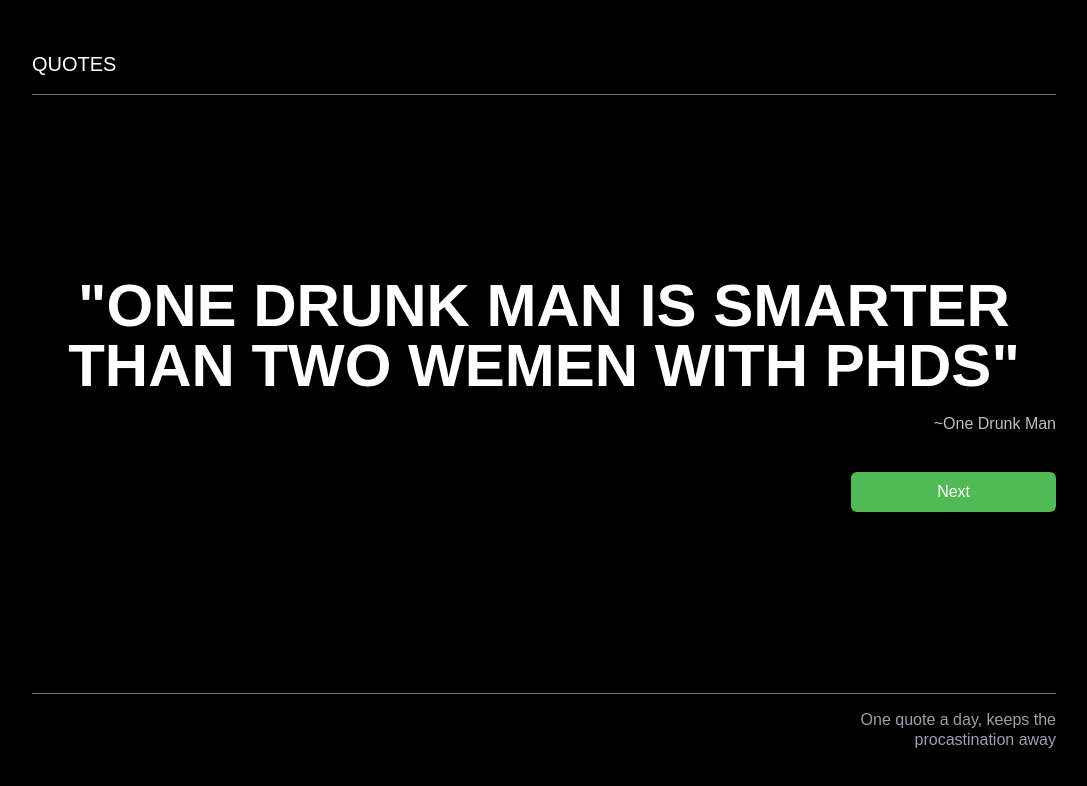
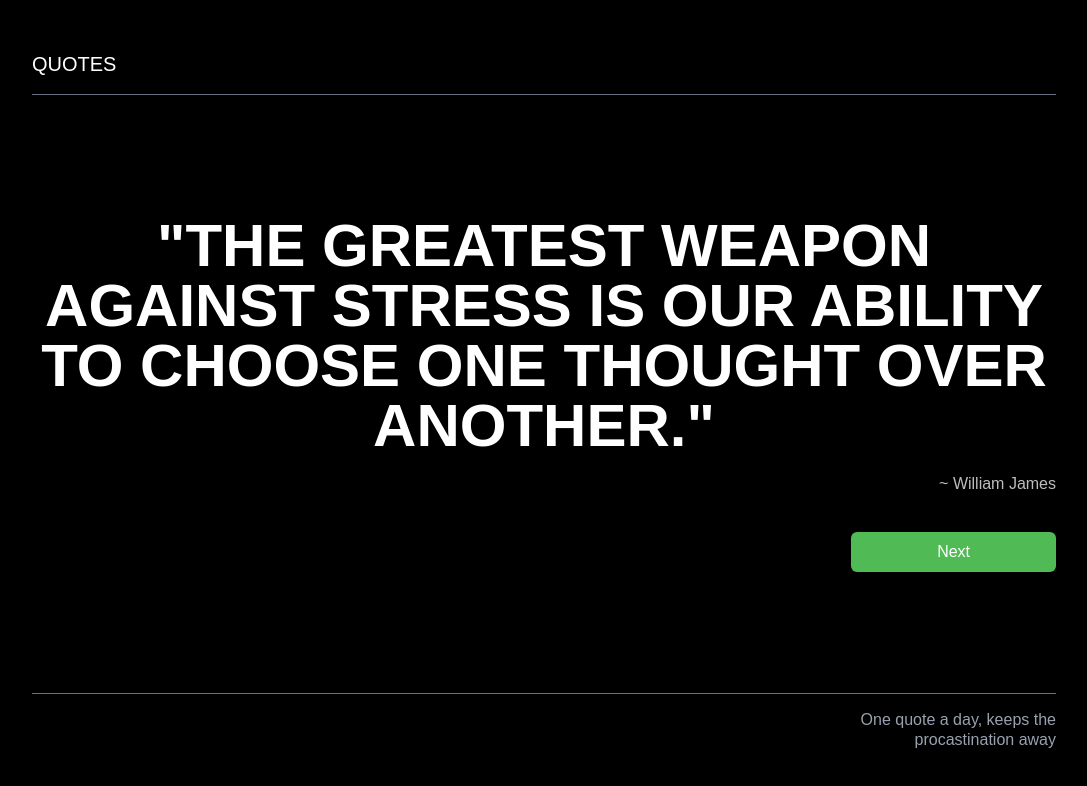
Before and after one commit to AnkushSaha01/Quotes_that_don-t_let_you_sleep, a plain HTML site: page index.html in a window 1280 px wide. Shown: the whole page, without its empty margins (96-1183 px from the left). Drawn offline with nearby package versions, Linux system fonts and the light colour scheme; a web font is replaced by a local one.

Commit message:
Second Iteration:default wuote delete

```diff
--- a/index.html
+++ b/index.html
@@ -42,8 +42,8 @@
     </div>
     <!-- Quote content -->
     <div class="w-full flex flex-col items-center ">
-      <h2 id="quote" class="w-[80%] font-zalando-expanded text-white text-4xl sm:text-5xl lg:text-6xl font-bold uppercase text-center">"One drunk man is smarter than two wemen with PHDs"</h2>
-      <div class="w-[80%] flex justify-end  py-4"><h4 id="author" class="text-[#bdbdbd] font-zalando font-medium">~One Drunk Man</h4></div>
+      <h2 id="quote" class="w-[80%] font-zalando-expanded text-white text-4xl sm:text-5xl lg:text-6xl font-bold uppercase text-center"></h2>
+      <div class="w-[80%] flex justify-end  py-4"><h4 id="author" class="text-[#bdbdbd] font-zalando font-medium"></h4></div>
       <div class="w-[80%] flex justify-center lg:justify-end">
         <button id="nextBtn" class="w-[100%] mt-[20px] bg-[#50ba54] text-white font-zalando font-medium px-4 py-2 rounded-md hover:bg-[#60e065] cursor-pointer transition-colors duration-200 lg:w-[20%]">Next</button>
       </div>
--- a/script.js
+++ b/script.js
@@ -4,8 +4,13 @@ const quote = document.getElementById("quote");
 const author = document.getElementById("author");
 const nextBtn = document.getElementById("nextBtn");
 
-nextBtn.addEventListener("click", function(){
-  const randomQuoteNo = Math.floor(Math.random()*201);
+function displayRandomQuote() {
+  const randomQuoteNo = Math.floor(Math.random() * quotes.length);
   quote.textContent = `"${quotes[randomQuoteNo].quote}"`;
-  author.textContent = "~" + quotes[randomQuoteNo].author;
-})
+  author.textContent = "~ " + quotes[randomQuoteNo].author;
+}
+
+nextBtn.addEventListener("click", displayRandomQuote);
+
+// Show a quote on load
+displayRandomQuote();
```
